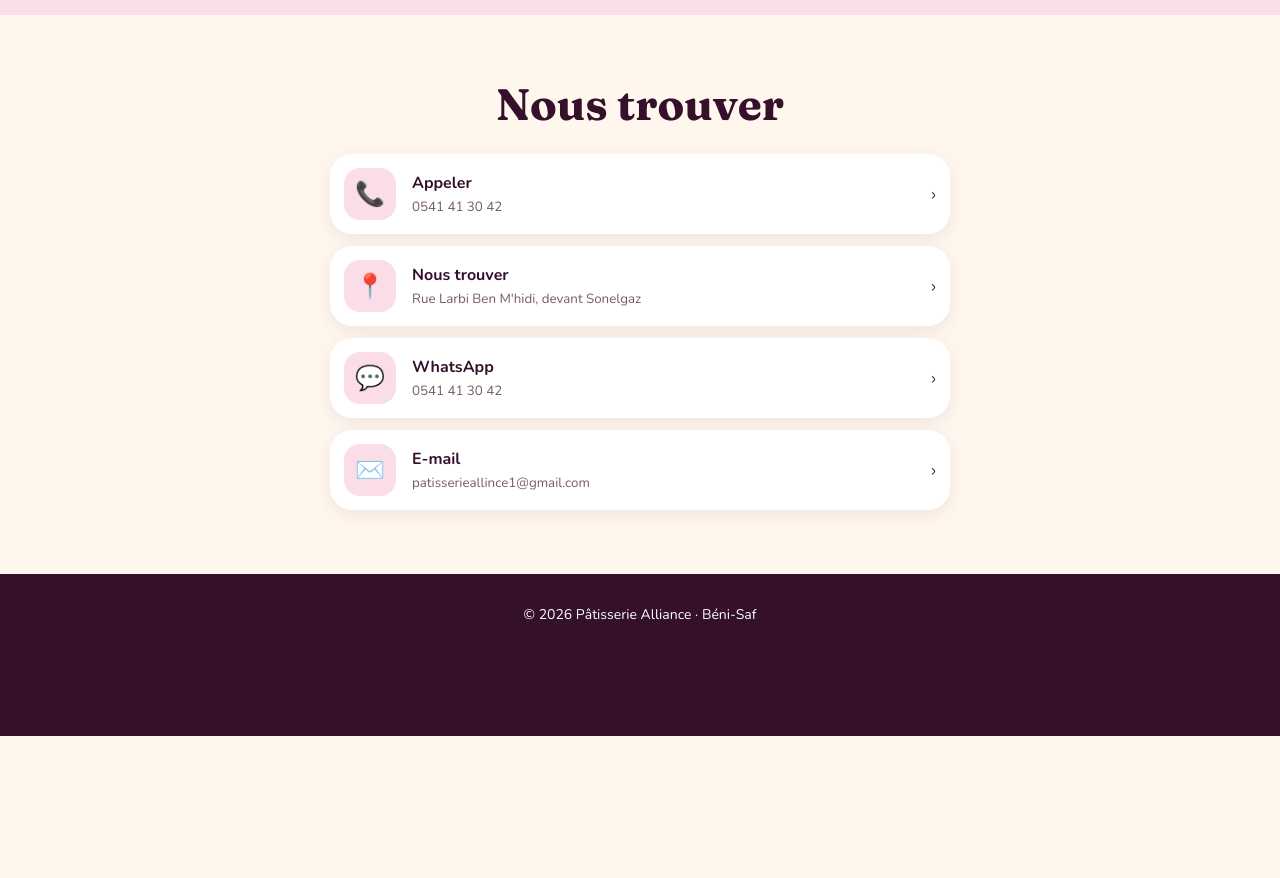
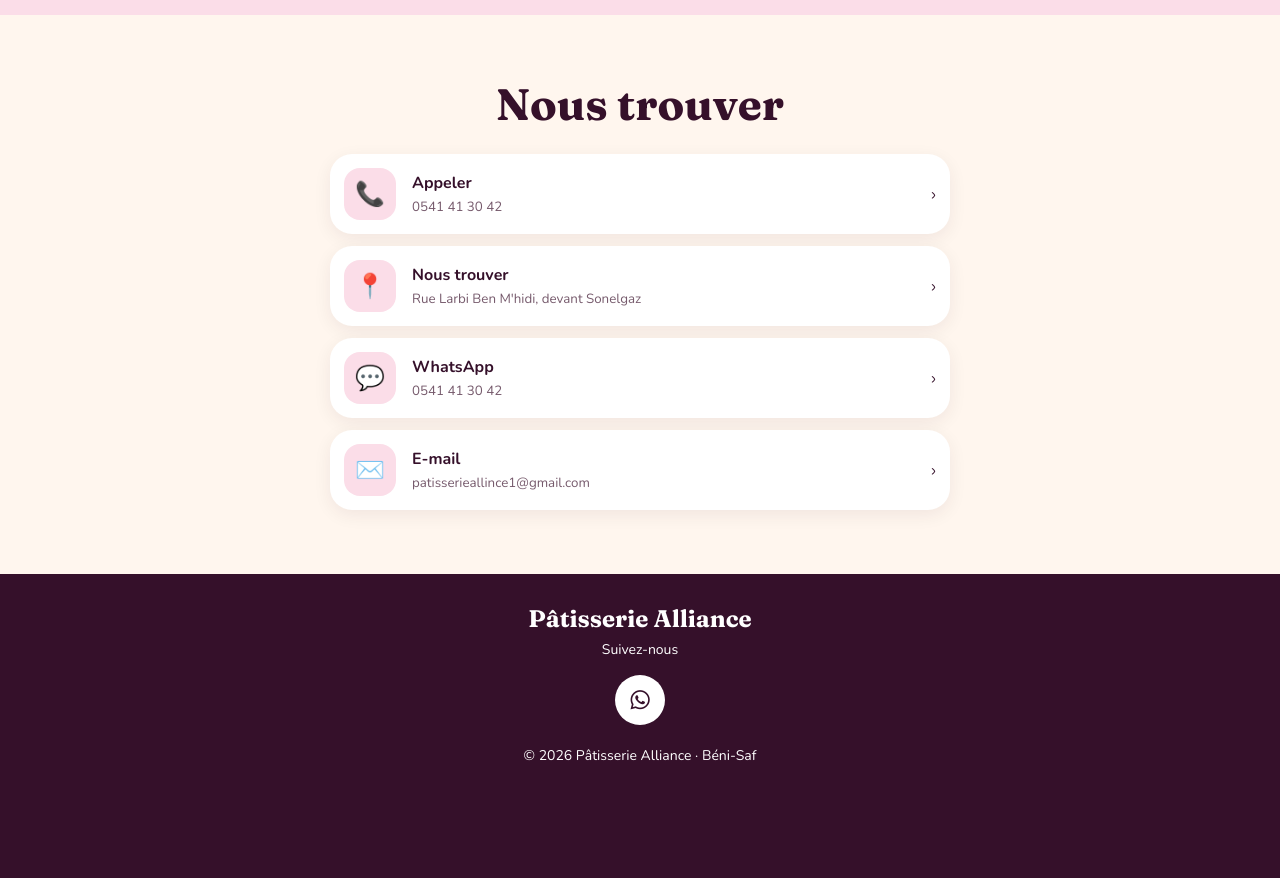
Before and after one commit to farouk24967/patisserie-alliance, a plain HTML site: page index.html in a window 1280 px wide. Shown: the part 1827-2705 px from the top of the page. Before the commit the page ends 2563 px from the top, so only its background shows below. Drawn offline with nearby package versions, Linux system fonts and the light colour scheme; no server answers.

Commit message:
Ajoute un pied de page avec les logos des réseaux sociaux
Co-Authored-By: Claude Sonnet 5.5 <noreply@anthropic.com>
Claude-Session: https://claude.ai/code/session_01XmYuZAdM4NL5jxZn8WyBa4

```diff
--- a/app.js
+++ b/app.js
@@ -172,6 +172,15 @@
     }));
   }
 
+  // Logos des réseaux sociaux dans le pied de page (seulement ceux qui ont un lien)
+  function socials() {
+    const list = [['Facebook', 'facebook-f', S.FACEBOOK], ['Instagram', 'instagram', S.INSTAGRAM], ['TikTok', 'tiktok', S.TIKTOK], ['WhatsApp', 'whatsapp', S.WHATSAPP && 'https://wa.me/' + S.WHATSAPP]].filter(x => x[2]);
+    $('socials').replaceChildren(...list.map(([name, icon, href]) => {
+      const a = el('a', { href, target: '_blank', rel: 'noopener', title: name }, el('i', { className: 'fa-brands fa-' + icon }));
+      a.setAttribute('aria-label', name); return a;
+    }));
+  }
+
   function translate() {
     document.documentElement.lang = lang; document.documentElement.dir = lang === 'ar' ? 'rtl' : 'ltr';
     document.querySelectorAll('[data-t]').forEach(e => e.textContent = t(e.dataset.t));
@@ -180,7 +189,7 @@
     [...$('langs').children].forEach(b => b.setAttribute('aria-pressed', b.dataset.l === lang));
     $('occ').replaceChildren(...Object.keys(OCC).filter(k => k !== 'macommande').map(k => el('button', { type: 'button', onclick: () => reserve(k) }, el('span', { textContent: OCC[k] }), t(k))));
     $('rlibre').placeholder = t('libre'); $('rlibre').setAttribute('aria-label', t('libre'));
-    drawModes(); drawTypes(); drawTabs(); links(); status(); menu(); basket(); sticky();
+    drawModes(); drawTypes(); drawTabs(); socials(); links(); status(); menu(); basket(); sticky();
     const tel = $('appel').href; $('rcall').href = tel;
     $('wafloat').hidden = !S.WHATSAPP; $('wafloat').href = 'https://wa.me/' + S.WHATSAPP;
     document.querySelectorAll('[data-resa]').forEach(b => b.hidden = !S.WHATSAPP);
--- a/index.html
+++ b/index.html
@@ -4,6 +4,7 @@
 <title>Pâtisserie Alliance — Béni-Saf</title>
 <meta name="description" content="Pâtisserie Alliance à Béni-Saf, rue Larbi Ben M'hidi. Découvrez la carte.">
 <link href="https://fonts.googleapis.com/css2?family=Fraunces:ital,wght@0,600;0,700;1,500&family=Nunito:wght@400;700;800&family=Tajawal:wght@400;700;800&display=swap" rel="stylesheet">
+<link rel="stylesheet" href="https://cdnjs.cloudflare.com/ajax/libs/font-awesome/6.5.2/css/all.min.css">
 <link rel="stylesheet" href="style.css">
 </head><body>
 <div class="top"><div class="bar">
@@ -25,7 +26,7 @@
 <img src="img/vitrine.jpg" alt="Vitrine de gâteaux"></div></section>
 <section id="occasions" class="pink"><div class="w"><h2 data-t="occTitre"></h2><p class="lead" data-t="occTxt"></p><div class="occ" id="occ"></div></div></section>
 <section id="contact"><div class="w"><h2 data-t="trouver"></h2><div class="links" id="links"></div></div></section>
-<footer dir="ltr">© 2026 Pâtisserie Alliance · Béni-Saf</footer>
+<footer><p class="fname">Pâtisserie Alliance</p><p data-t="suivre"></p><div class="socials" id="socials"></div><p dir="ltr">© 2026 Pâtisserie Alliance · Béni-Saf</p></footer>
 <a id="wafloat" target="_blank" rel="noopener" aria-label="WhatsApp" hidden>💬</a>
 <button id="cartbar" hidden></button>
 
--- a/style.css
+++ b/style.css
@@ -123,3 +123,7 @@ dialog[open]{animation:sheet .35s ease-out}.bump{animation:bump .4s}
 @media(max-width:760px){.banner{min-height:150px}.banner h3{font-size:26px}}
 @media(prefers-reduced-motion:reduce){*,*::before,*::after{animation:none!important;transition:none!important}.reveal{opacity:1;translate:0}}
 #accueil{overflow:clip}
+.fname{font:700 24px Fraunces,Tajawal,serif;margin-bottom:6px}
+.socials{display:flex;justify-content:center;gap:14px;margin:14px 0 20px}
+.socials a{width:50px;height:50px;border-radius:50%;display:grid;place-items:center;background:#fff;color:var(--prune);font-size:22px;transition:transform .25s,background .25s,color .25s}
+.socials a:hover{transform:translateY(-5px);background:var(--framboise);color:#fff}
```
